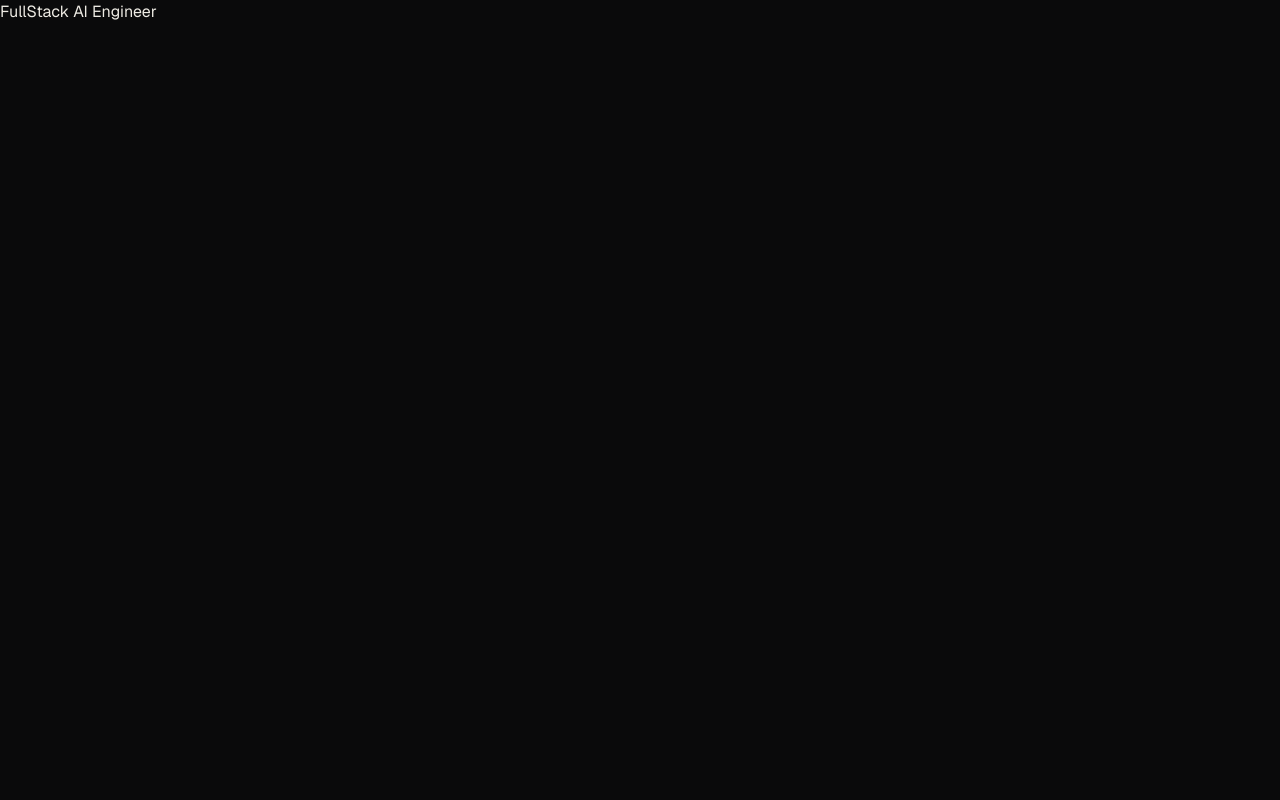
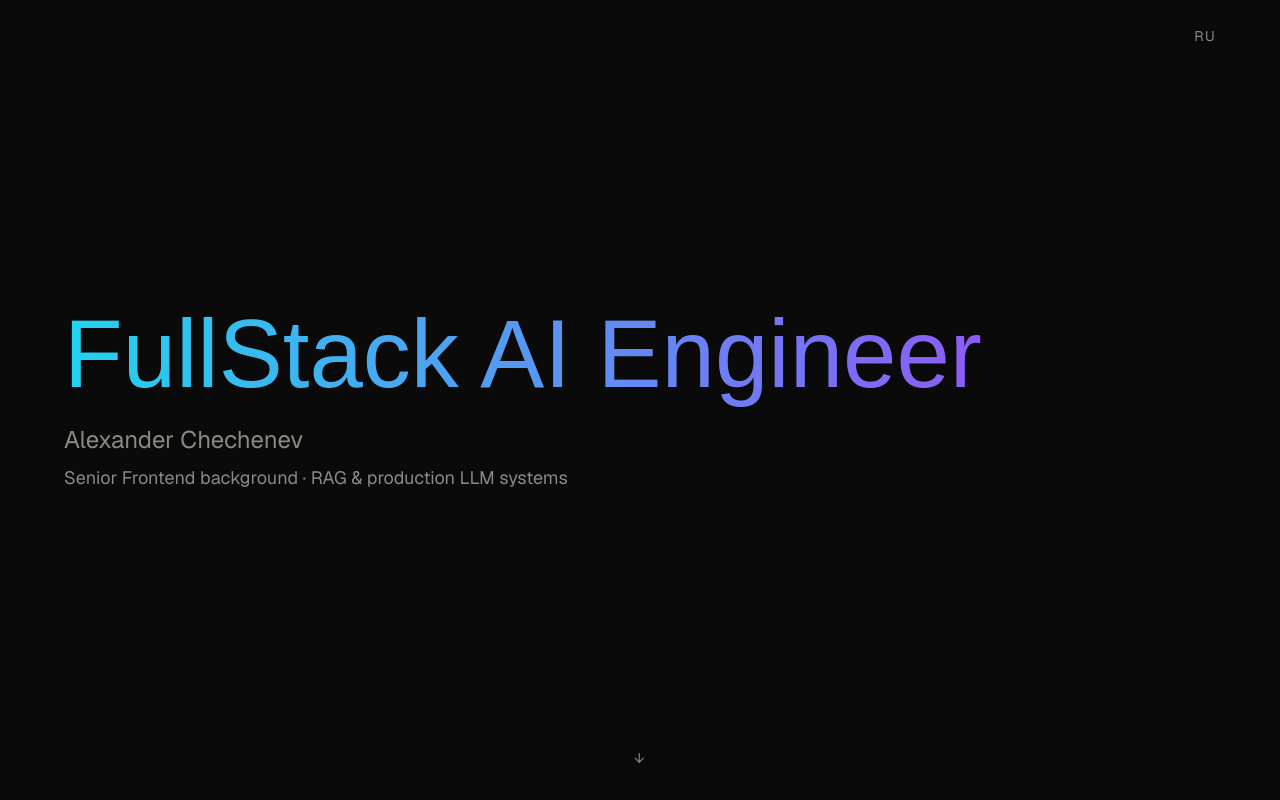
Before and after one commit to alexchea318/CV, a Next.js app: page /en in a window 1280 px wide. Built offline with nearby package versions, Linux system fonts and the light colour scheme; a web font is replaced by a local one.

Commit message:
feat: hero section with desktop-gated canvas background

```diff
--- a/app/[lang]/page.tsx
+++ b/app/[lang]/page.tsx
@@ -1,12 +1,14 @@
-import { SmoothScroll } from "@/components/fx/SmoothScroll";
+import { isLocale, type Locale } from "@/lib/i18n";
+import { notFound } from "next/navigation";
+import { Hero } from "@/components/sections/Hero";
 
 export default async function Page({ params }: { params: Promise<{ lang: string }> }) {
   const { lang } = await params;
+  if (!isLocale(lang)) notFound();
+  const locale = lang as Locale;
   return (
     <main data-lang={lang}>
-      <SmoothScroll>
-        FullStack AI Engineer
-      </SmoothScroll>
+      <Hero lang={locale} />
     </main>
   );
 }
--- /dev/null
+++ b/components/fx/HeroBackground.tsx
@@ -0,0 +1,32 @@
+"use client";
+import { useEffect, useRef } from "react";
+
+export default function HeroBackground() {
+  const ref = useRef<HTMLCanvasElement>(null);
+  useEffect(() => {
+    const canvas = ref.current!;
+    const ctx = canvas.getContext("2d")!;
+    let raf = 0;
+    const dots = Array.from({ length: 70 }, (_, i) => ({
+      x: ((i * 97) % 100) / 100, y: ((i * 53) % 100) / 100,
+      vx: (((i % 7) - 3) / 9000), vy: (((i % 5) - 2) / 9000),
+    }));
+    const resize = () => { canvas.width = canvas.offsetWidth; canvas.height = canvas.offsetHeight; };
+    resize();
+    window.addEventListener("resize", resize);
+    const draw = () => {
+      ctx.clearRect(0, 0, canvas.width, canvas.height);
+      for (const d of dots) {
+        d.x = (d.x + d.vx + 1) % 1; d.y = (d.y + d.vy + 1) % 1;
+        ctx.beginPath();
+        ctx.arc(d.x * canvas.width, d.y * canvas.height, 1.4, 0, Math.PI * 2);
+        ctx.fillStyle = "rgba(139,92,246,0.45)";
+        ctx.fill();
+      }
+      raf = requestAnimationFrame(draw);
+    };
+    raf = requestAnimationFrame(draw);
+    return () => { cancelAnimationFrame(raf); window.removeEventListener("resize", resize); };
+  }, []);
+  return <canvas ref={ref} className="absolute inset-0 h-full w-full" aria-hidden />;
+}
--- /dev/null
+++ b/components/sections/Hero.tsx
@@ -0,0 +1,26 @@
+"use client";
+import dynamic from "next/dynamic";
+import { profile } from "@/content/profile";
+import { pick, type Locale } from "@/lib/i18n";
+import { useIsDesktop } from "@/lib/useIsDesktop";
+import { LangSwitch } from "@/components/ui/LangSwitch";
+
+const HeroBackground = dynamic(() => import("@/components/fx/HeroBackground"), { ssr: false });
+
+export function Hero({ lang }: { lang: Locale }) {
+  const desktop = useIsDesktop();
+  return (
+    <section className="relative flex min-h-screen flex-col justify-center overflow-hidden px-6 md:px-16">
+      {desktop && <HeroBackground />}
+      <div className="absolute right-6 top-6 md:right-16"><LangSwitch current={lang} /></div>
+      <div className="relative z-10 max-w-5xl">
+        <h1 className="font-display text-5xl leading-[0.95] md:text-8xl">
+          <span className="text-gradient">{pick(profile.role, lang)}</span>
+        </h1>
+        <p className="mt-6 text-xl text-muted md:text-2xl">{pick(profile.name, lang)}</p>
+        <p className="mt-2 max-w-2xl text-base text-muted md:text-lg">{pick(profile.tagline, lang)}</p>
+      </div>
+      <a href="#about" className="absolute bottom-8 left-1/2 -translate-x-1/2 text-muted text-sm tracking-widest">↓</a>
+    </section>
+  );
+}
```
Also changed, not shown: 1 other file (tests, documents, lock files or other folders).
